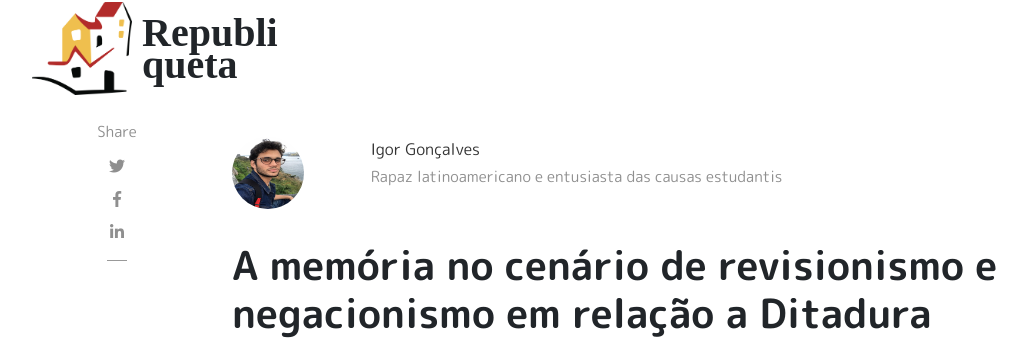
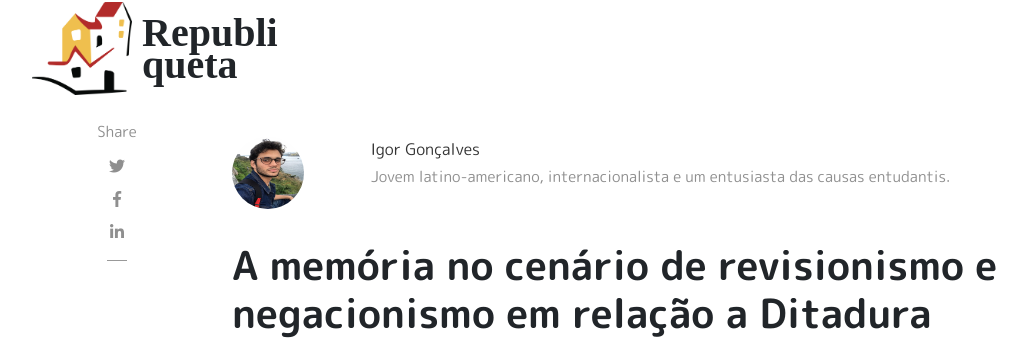
Before and after one commit to rafaelabcaffaro/republiqueta.github.io, a Jekyll site: the page built from _posts/2020-08-18-memoria-revisionismo-negacionismo-e-ditadura.md, in a window 1280 px wide and 900 px high. Shown: the part 95-439 px from the top of the window, without its empty margins (53-1080 px from the left). Built offline with Jekyll 4.4.1, drawn with Linux system fonts in a browser that asks for light colours; nearby versions of some CDN libraries; some web fonts are replaced; comment, search, counter and statistics services are not loaded.

Commit message:
novas descricoes

```diff
--- a/_config.yml
+++ b/_config.yml
@@ -23,12 +23,12 @@ authors:
     name: Igor Lopes
     display_name: Igor Lopes
     avatar: 'assets/images/igorL.jpg'
-    description: "Apaixonado por arte e cultura, geek e sempre pensando em algo"
+    description: "Apaixonado por arte e cultura, geek e sempre pensando em algo."
   igorG:
     name: Igor Gonçalves
     display_name: Igor Gonçalves
     avatar: 'assets/images/igorG.jpg'
-    description: "Rapaz latinoamericano e entusiasta das causas estudantis"
+    description: "Jovem latino-americano, internacionalista e um entusiasta das causas entudantis."
   lg:
     name: Luís Gustavo Pessoa Sales
     display_name: Luís Gustavo
```
